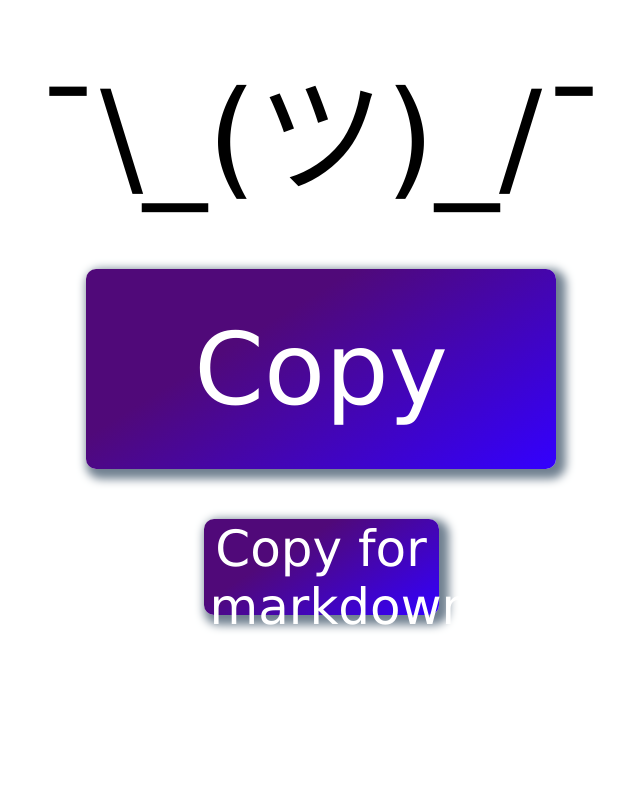
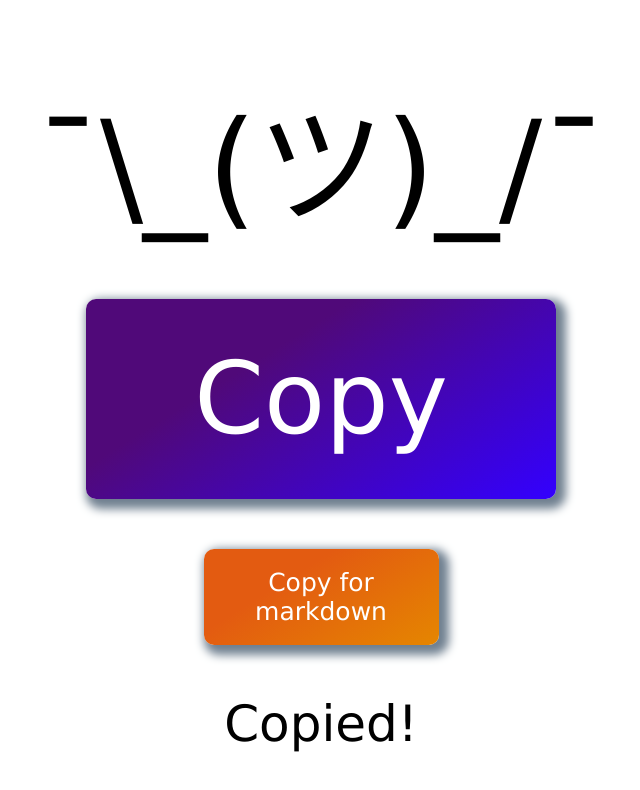
Before and after one commit to cbouwense/shrug.sh, a website: page index.html in a window 1280 px wide. Both pictures are taken after a click on the button "Copy for markdown". Shown: the whole page, without its empty margins (319-959 px from the left). Drawn offline with Linux system fonts and the light colour scheme; no server answers.

Commit message:
added markdown

```diff
--- a/index.html
+++ b/index.html
@@ -1,9 +1,13 @@
 <!doctype html>
 <html>
+
 <head>
   <title>¯\_(ツ)_/¯</title>
   <meta name="description" content="Ascii Shrug">
   <meta name="keywords" content="ascii shrug copy paste">
+  <meta name="author" content="Christian Bouwense">
+  <!-- UTF-8 -->
+  <meta charset="utf-8">
   <link type="image/png" sizes="16x16" rel="icon" href="16.png">
   <link type="image/png" sizes="32x32" rel="icon" href="32.png">
   <link type="image/png" sizes="96x96" rel="icon" href="96.png">
@@ -23,32 +27,32 @@
     }
 
     button {
-      color:  white;
+      color: white;
       height: 25%;
       max-height: 250px;
-      width:  50%;
+      width: 50%;
       max-width: 470px;
       font-size: 100px;
-      background: rgb(9,9,121);
+      background: rgb(9, 9, 121);
       border-radius: 10px;
       border: 0;
-      background: rgb(80,9,121);
-background: linear-gradient(148deg, rgba(80,9,121,1) 34%, rgba(51,0,255,1) 100%);
+      background: rgb(80, 9, 121);
+      background: linear-gradient(148deg, rgba(80, 9, 121, 1) 34%, rgba(51, 0, 255, 1) 100%);
       box-shadow: 5px 5px 10px 5px slategray;
     }
 
     .markdown {
-      color:  white;
+      color: white;
       height: 12%;
       max-height: 125px;
-      width:  25%;
+      width: 25%;
       max-width: 235px;
-      font-size: 50px;
-      background: rgb(9,9,121);
+      font-size: 25px;
+      background: rgb(9, 9, 121);
       border-radius: 10px;
       border: 0;
-      background: rgb(80,9,121);
-background: linear-gradient(148deg, rgba(80,9,121,1) 34%, rgba(51,0,255,1) 100%);
+      background: rgb(80, 9, 121);
+      background: linear-gradient(148deg, rgb(227, 91, 17) 34%, rgb(229, 134, 0) 100%);
       box-shadow: 5px 5px 10px 5px slategray;
     }
 
@@ -57,9 +61,7 @@ background: linear-gradient(148deg, rgba(80,9,121,1) 34%, rgba(51,0,255,1) 100%)
         font-size: 12vh;
       }
 
-      button {
-
-      }
+      button {}
     }
 
     p {
@@ -67,12 +69,13 @@ background: linear-gradient(148deg, rgba(80,9,121,1) 34%, rgba(51,0,255,1) 100%)
     }
 
     #copied-alert {
-      font-size: 100px;
+      font-size: 50px;
       visibility: hidden;
     }
   </style>
 
 </head>
+
 <body>
   <p id="shrug">¯\_(ツ)_/¯</p>
   <button onclick="handleCopyClick({ markdown: false })">Copy</button>
@@ -81,7 +84,7 @@ background: linear-gradient(148deg, rgba(80,9,121,1) 34%, rgba(51,0,255,1) 100%)
 
   <script type="text/javascript">
     function copyToClipboard(markdown) {
-      navigator.clipboard.writeText(markdown ? ¯\\\_(ツ)_/¯ : ¯\_(ツ)_/¯);
+      navigator.clipboard.writeText(markdown ? String.raw`¯\\\_(ツ)_/¯` : String.raw`¯\_(ツ)_/¯`);
     }
 
     function showCopiedAlert() {
@@ -107,6 +110,7 @@ background: linear-gradient(148deg, rgba(80,9,121,1) 34%, rgba(51,0,255,1) 100%)
     }
 
     function handleCopyClick({ markdown }) {
+      console.log(markdown);
       copyToClipboard(markdown);
       showCopiedAlert();
       increaseCopyCount();
@@ -116,4 +120,5 @@ background: linear-gradient(148deg, rgba(80,9,121,1) 34%, rgba(51,0,255,1) 100%)
     increaseViewCount();
   </script>
 </body>
+
 </html>
```
